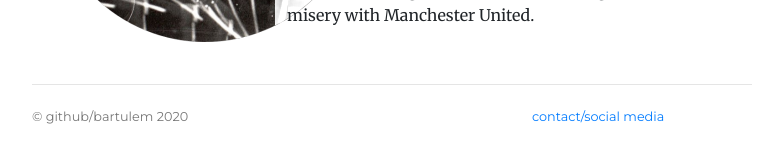
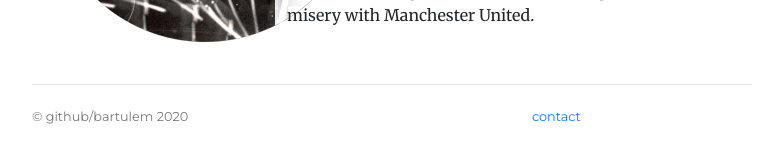
Before and after one commit to bartulem/bartulem.github.io, a Jekyll site: the page built from index.html, in a window 1280 px wide. Shown: the part 710-873 px from the top of the page, without its empty margins (248-1031 px from the left). Built offline with Jekyll 4.4.1, drawn with Linux system fonts in a browser that asks for light colours.

Commit message:
Update footer.html

```diff
--- a/_includes/footer.html
+++ b/_includes/footer.html
@@ -4,7 +4,7 @@
 	<p><small>&copy; github/bartulem 2020</small></p>
 	</div>
 	<div class="col-sm-4">
-	<p class="pull-right"><small><a href="/contact" title="contact">contact/social media</a></small></p>
+	<p class="pull-right"><small><a href="/contact" title="contact">contact</a></small></p>
 	</div>
 	</div>
 </div> <!-- /footer -->
```
